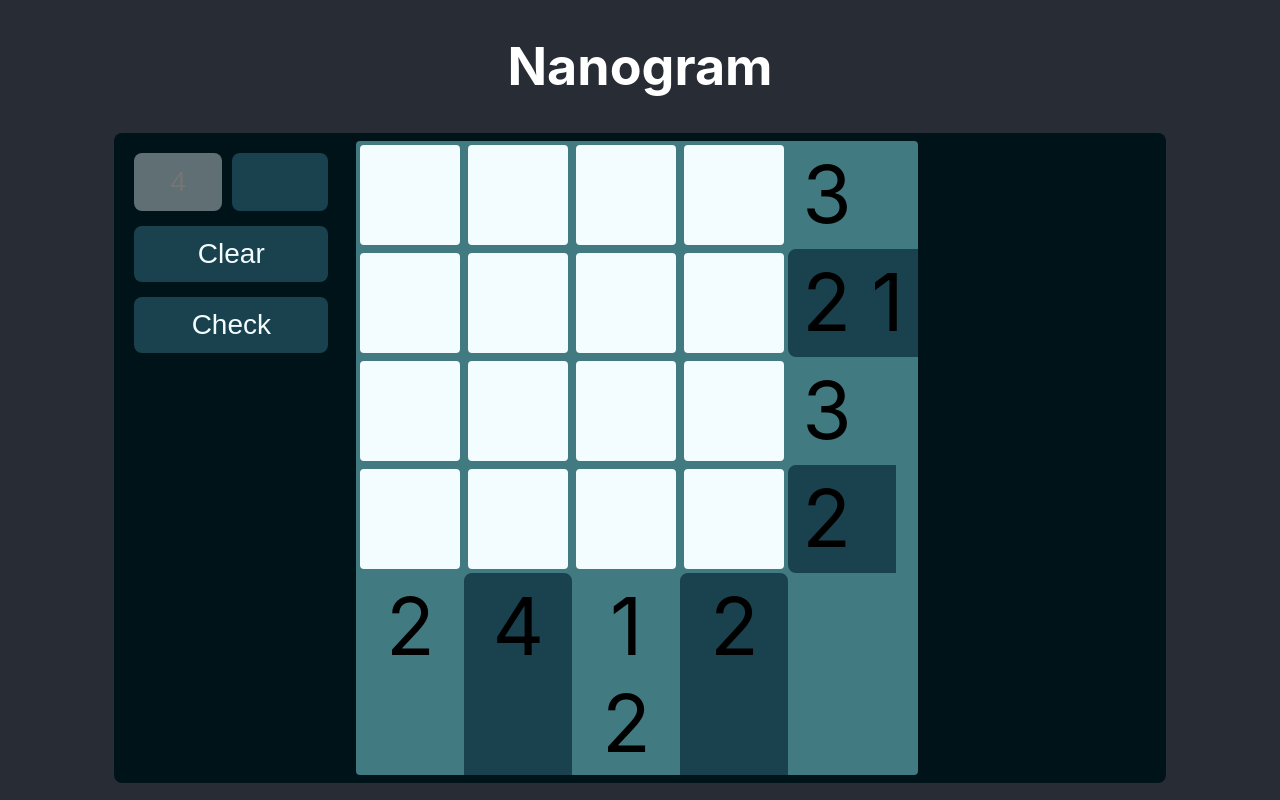
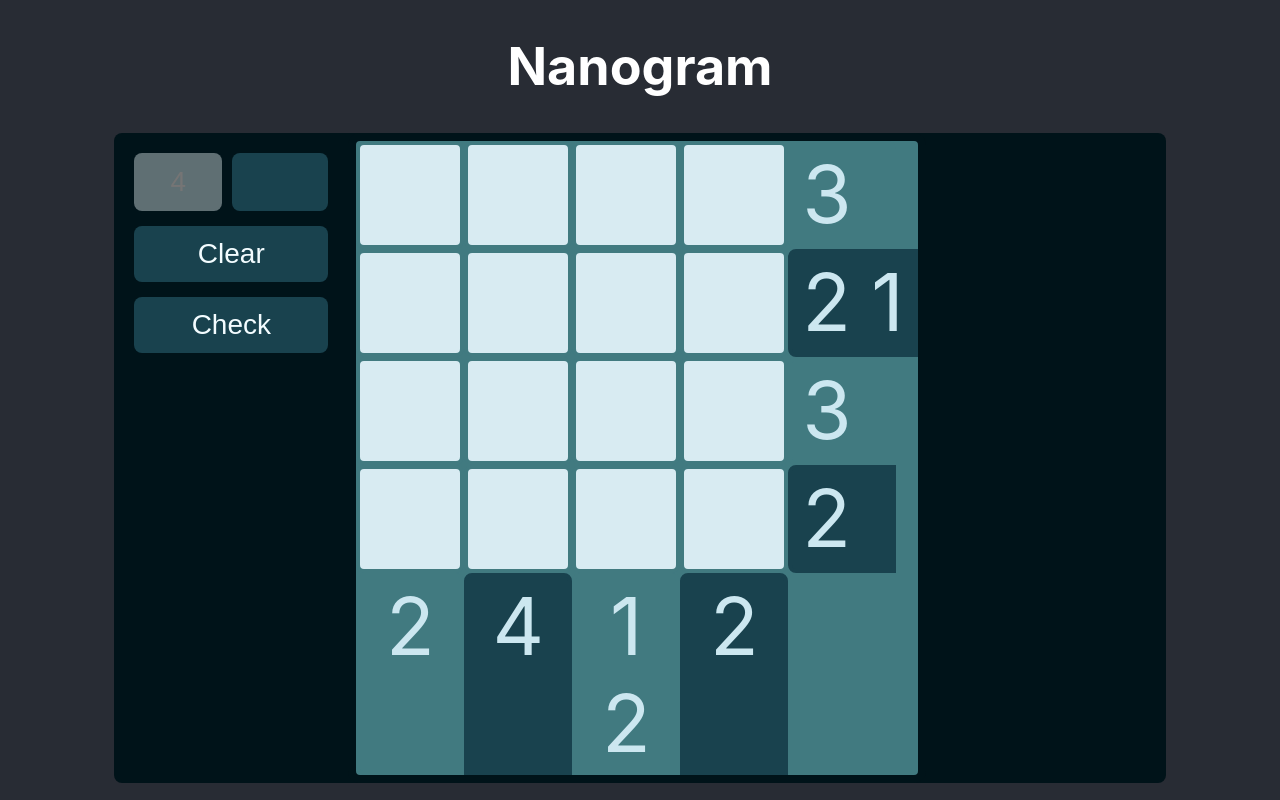
Before and after one commit to RR-593/Nanogram_React, a React (Create React App) app: page / in a window 1280 px wide. Built offline with nearby package versions, Linux system fonts and the light colour scheme; some icons are missing.

Commit message:
Update CSS

```diff
--- a/src/components/Clue/Clue.css
+++ b/src/components/Clue/Clue.css
@@ -4,7 +4,8 @@
 	min-height: 10vh;
 	width: -moz-available;
 	border: 4px solid #19424e;
-	background-color:#19424e
+	background-color:#19424e;
+	color: #cce7f0;
 }
 .clue[btmRow="true"]{
 	width: auto;
--- a/src/components/Confetti/Confetti_Cone.css
+++ b/src/components/Confetti/Confetti_Cone.css
@@ -1,14 +1,37 @@
-.confetti-cone-box{
-	display: block;
-	position: relative;
-	top: 11em;
+.confetti-cone-box {
+  display: block;
+  position: relative;
+  top: 11em;
   right: 44em;
-	width: 15em;
+  width: 15em;
   height: 15em;
-	pointer-events: none;
+  pointer-events: none;
 
-	--animation-dur: 1s
+  /* Custom CSS Variables */
+  --animation-dur: 1.3s; /* Base duration of a single iteration */
+  --animation-iteration-count: 4; /* Number of iterations */
+  --animation-delay: 0s; /* Delay before animation starts */
 
+  /* Set the animation using CSS variables */
+  animation: increase-opacity calc(var(--animation-dur) * var(--animation-iteration-count)) linear 2 var(--animation-delay);
+
+  /* Initial opacity is 0 (invisible) */
+  opacity: 0;
+}
+
+@keyframes increase-opacity {
+  0% {
+    opacity: 0; /* Start as invisible */
+  }
+  10% {
+    opacity: 1; /* Quickly fade in */
+  }
+  90% {
+    opacity: 1; /* Stay fully visible */
+  }
+  100% {
+    opacity: 0; /* Fade out again */
+  }
 }
 
 
@@ -25,7 +48,10 @@
 
 .confetti-cone{
   transform-origin: 200px 50px;
-  animation:confetti-cone1 var(--animation-dur) ease infinite;
+  animation:confetti-cone1 var(--animation-dur) ease;
+  animation-iteration-count: var(--animation-iteration-count);
+  animation-delay: var(--animation-delay);
+  transform:translate(40px, 95px)  rotate(45deg) scale(1, 1);
 }
 @keyframes confetti-cone1{
 0%{
@@ -46,7 +72,9 @@
   stroke-width:9;
   stroke-linecap:round;
   stroke-miterlimit:10;
-  animation: confdash var(--animation-dur) ease infinite;
+  animation: confdash var(--animation-dur) ease;
+  animation-iteration-count: var(--animation-iteration-count);
+  animation-delay: var(--animation-delay);
 }
 
 
@@ -94,12 +122,16 @@ opacity:1;
 
 #a2{
   transform-origin: 310.9px 241px;
-  animation: confa var(--animation-dur) ease-out infinite;
+  animation: confa var(--animation-dur) ease-out;
+  animation-iteration-count: var(--animation-iteration-count);
+  animation-delay: var(--animation-delay);
 }
 
 #a1
 {transform-origin: 276px 246px;
-  animation: confa var(--animation-dur) ease-out infinite;
+  animation: confa var(--animation-dur) ease-out;
+  animation-iteration-count: var(--animation-iteration-count);
+  animation-delay: var(--animation-delay);
 }
 
 @keyframes confa {
@@ -124,23 +156,33 @@ opacity:1;
 
 #b1{
   transform-origin: 195.2px 232.6px;
-  animation: confb var(--animation-dur) ease-out infinite;
+  animation: confb var(--animation-dur) ease-out;
+  animation-iteration-count: var(--animation-iteration-count);
+  animation-delay: var(--animation-delay);
 }
 
 #b2{
   transform-origin: 230.8px 219.8px;
-  animation: confb var(--animation-dur) ease-out infinite;
+  animation: confb var(--animation-dur) ease-out;
+  animation-iteration-count: var(--animation-iteration-count);
+  animation-delay: var(--animation-delay);
 }
 #b3 {transform-origin: 222.8px 190.6px;
-  animation: confb var(--animation-dur) ease-out infinite;
+  animation: confb var(--animation-dur) ease-out;
+  animation-iteration-count: var(--animation-iteration-count);
+  animation-delay: var(--animation-delay);
 }
 
 #b4 {transform-origin: 262px 188.5px;
-  animation: confb var(--animation-dur) ease-out infinite;
+  animation: confb var(--animation-dur) ease-out;
+  animation-iteration-count: var(--animation-iteration-count);
+  animation-delay: var(--animation-delay);
 }
 
 #b5 {transform-origin: 282.3px 170.6px;
-  animation: confb var(--animation-dur) ease-out infinite;
+  animation: confb var(--animation-dur) ease-out;
+  animation-iteration-count: var(--animation-iteration-count);
+  animation-delay: var(--animation-delay);
 }
 
 
@@ -164,21 +206,29 @@ opacity:1;
 }
 
 #c1 {transform-origin: 174.8px 183.4px;
-  animation: confc var(--animation-dur) ease-out infinite;
+  animation: confc var(--animation-dur) ease-out;
+  animation-iteration-count: var(--animation-iteration-count);
+  animation-delay: var(--animation-delay);
 }
 #c2{
   transform-origin: 178.9px 156.2px;
-  animation: confc var(--animation-dur) ease-out infinite;
+  animation: confc var(--animation-dur) ease-out;
+  animation-iteration-count: var(--animation-iteration-count);
+  animation-delay: var(--animation-delay);
 }
 
 #c3{
   transform-origin: 206.7px 140px;
-  animation: confc var(--animation-dur) ease-out infinite;
+  animation: confc var(--animation-dur) ease-out;
+  animation-iteration-count: var(--animation-iteration-count);
+  animation-delay: var(--animation-delay);
 }
 
 #c4{
   transform-origin: 213.5px 120.2px;
-  animation: confc var(--animation-dur) ease-out infinite;
+  animation: confc var(--animation-dur) ease-out;
+  animation-iteration-count: var(--animation-iteration-count);
+  animation-delay: var(--animation-delay);
 }
 
 @keyframes confc {
@@ -202,13 +252,19 @@ opacity:1;
 
 #d1{
   transform-origin: 127px 176px;
-  animation: confd var(--animation-dur) ease-out infinite;
+  animation: confd var(--animation-dur) ease-out;
+  animation-iteration-count: var(--animation-iteration-count);
+  animation-delay: var(--animation-delay);
 }
 #d2 {transform-origin: 133px 118px;
-  animation: confd var(--animation-dur) ease-out infinite;
+  animation: confd var(--animation-dur) ease-out;
+  animation-iteration-count: var(--animation-iteration-count);
+  animation-delay: var(--animation-delay);
 }
 #d3{ transform-origin: 152px 100px;
-  animation: confd var(--animation-dur) ease-out infinite;
+  animation: confd var(--animation-dur) ease-out;
+  animation-iteration-count: var(--animation-iteration-count);
+  animation-delay: var(--animation-delay);
 }
 
 @keyframes confd {
--- a/src/components/Tile/Tile.css
+++ b/src/components/Tile/Tile.css
@@ -10,11 +10,11 @@
     user-select: none; /* Standard syntax */
 }
 .tile[state="0"]{
-    background-color: #F3FCFF;
+    background-color: #d8ebf2;
 }
 .tile[state="-1"],.tile[state="-2"]{
     color: #001319;
-    background-color: #F3FCFF;
+    background-color: #d8ebf2;
 }
 .tile[state="1"]{
     background-color:#001319
```
